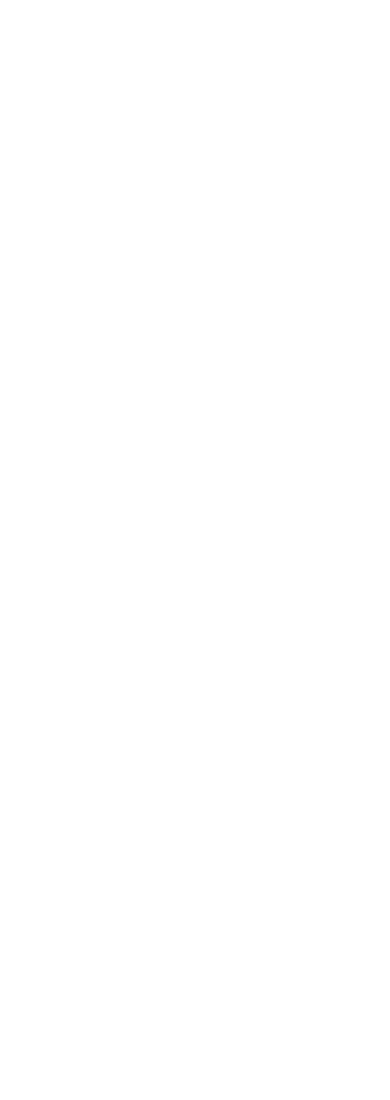
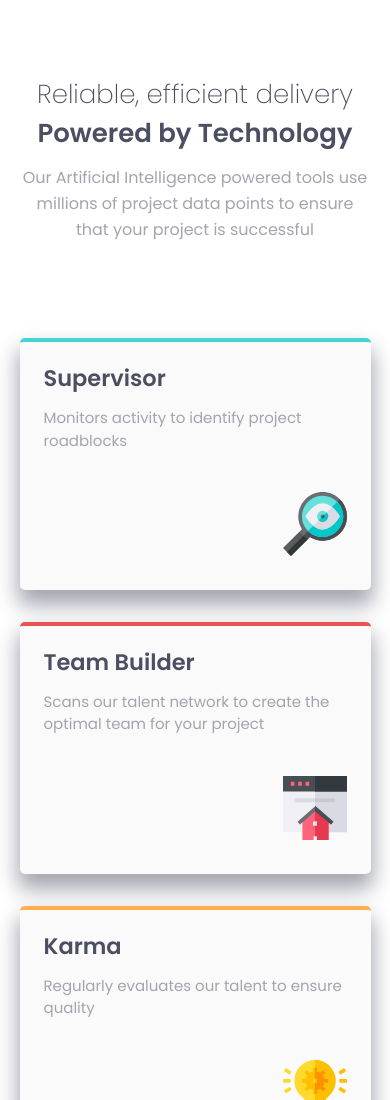
Before and after one commit to Julr09/four-card-feature, a plain HTML site: page index.html in a window 390 px wide. Shown: the top 1100 px of the page. Before the commit the page ends 844 px from the top, so only its background shows below. Drawn offline with Linux system fonts and the light colour scheme.

Commit message:
Mobile Design

```diff
--- a/index.html
+++ b/index.html
@@ -1,12 +1,59 @@
 <!DOCTYPE html>
 <html lang="en">
 <head>
-  <meta charset="UTF-8">
-  <meta name="viewport" content="width=device-width, initial-scale=1.0">
-  <link rel="icon" type="image/png" sizes="32x32" href="images/favicon-32x32.png">
-  <title>Frontend Mentor | Four card feature section</title>
+	<meta charset="UTF-8">
+	<meta name="viewport" content="width=device-width, initial-scale=1.0">
+	<title>Frontend Mentor | Four card feature section</title>
+	<link rel="stylesheet" href="normalize.css">
+	<link rel="stylesheet" href="style.css">
 </head>
 <body>
-
+<main>
+	<div class="container">
+		<div class="text">
+			<h1>Reliable, efficient delivery</h1>
+			<h1 class="two">Powered by Technology</h1>
+			<p class="p">Our Artificial Intelligence powered tools use millions of project data points to ensure that your
+				project is
+				successful
+			</p>
+		</div>
+		<div class="cards">
+			<div class="card supervisor">
+				<div class="header">
+					<h2>Supervisor</h2>
+					<p>Monitors activity to identify project roadblocks</p>
+				</div>
+				<div class="icon">
+					<img src="images/icon-supervisor.svg" alt="supervisor">
+				</div>
+			</div><div class="card team-builder">
+				<div class="header">
+					<h2>Team Builder</h2>
+					<p>Scans our talent network to create the optimal team for your project</p>
+				</div>
+				<div class="icon">
+					<img src="images/icon-team-builder.svg" alt="Team builder">
+				</div>
+			</div><div class="card karma">
+				<div class="header">
+					<h2>Karma</h2>
+					<p>Regularly evaluates our talent to ensure quality</p>
+				</div>
+				<div class="icon">
+					<img src="images/icon-karma.svg" alt="Karma">
+				</div>
+			</div><div class="card calculator">
+				<div class="header">
+					<h2>Calculator</h2>
+					<p>Uses data from past projects to provide better delivery estimates</p>
+				</div>
+				<div class="icon">
+					<img src="images/icon-calculator.svg" alt="calculator">
+				</div>
+			</div>
+		</div>
+	</div>
+</main>
 </body>
 </html>
--- a/style.css
+++ b/style.css
@@ -8,12 +8,89 @@
 
 body {
     font-family: 'Poppins', sans-serif;
+    font-size: 15px;
 }
 
 main {
-
+    display: flex;
+    justify-content: center;
+    min-height: 100vh;
 }
 
 img {
     max-width: 100%;
 }
+
+.p {
+    color: hsl(229, 6%, 66%);
+    text-align: center;
+    line-height: 160%;
+    font-size: 1rem;
+}
+
+h1 {
+    color:  hsl(234, 12%, 34%);
+    font-size: 26px;
+    font-weight: 200;
+    margin: 0;
+    text-align: center;
+}
+
+h2 {
+    color:  hsl(234, 12%, 34%);
+    margin: 0;
+}
+
+p {
+    color: hsl(229, 6%, 66%);
+    line-height: 150%;
+    margin-bottom: 40px;
+}
+
+.container {
+    width: 90%;
+}
+
+.text {
+    margin-top: 5rem;
+}
+
+.two {
+    color:  hsl(234, 12%, 34%);
+    font-weight: 600;
+    margin-top: .6rem;
+}
+
+.cards {
+    margin: 6rem 0;
+}
+
+.card {
+    background-color: hsl(0, 0%, 98%);
+    border-radius: 5px;
+    box-shadow: 0 13px 21px 2px hsl(229, 6%, 66%);
+    margin-bottom: 2rem;
+    padding: 1.5rem;
+}
+
+.icon {
+    display: flex;
+    justify-content: flex-end;
+    margin-bottom: 10px;
+}
+
+.supervisor {
+    border-top: 4px solid hsl(180, 62%, 55%);
+}
+
+.team-builder {
+    border-top: 4px solid hsl(0, 78%, 62%);
+}
+
+.karma {
+    border-top: 4px solid hsl(34, 97%, 64%);
+}
+
+.calculator {
+    border-top: 4px solid hsl(212, 86%, 64%);
+}
```
Also changed, not shown: images/favicon-32x32.png (deleted).
